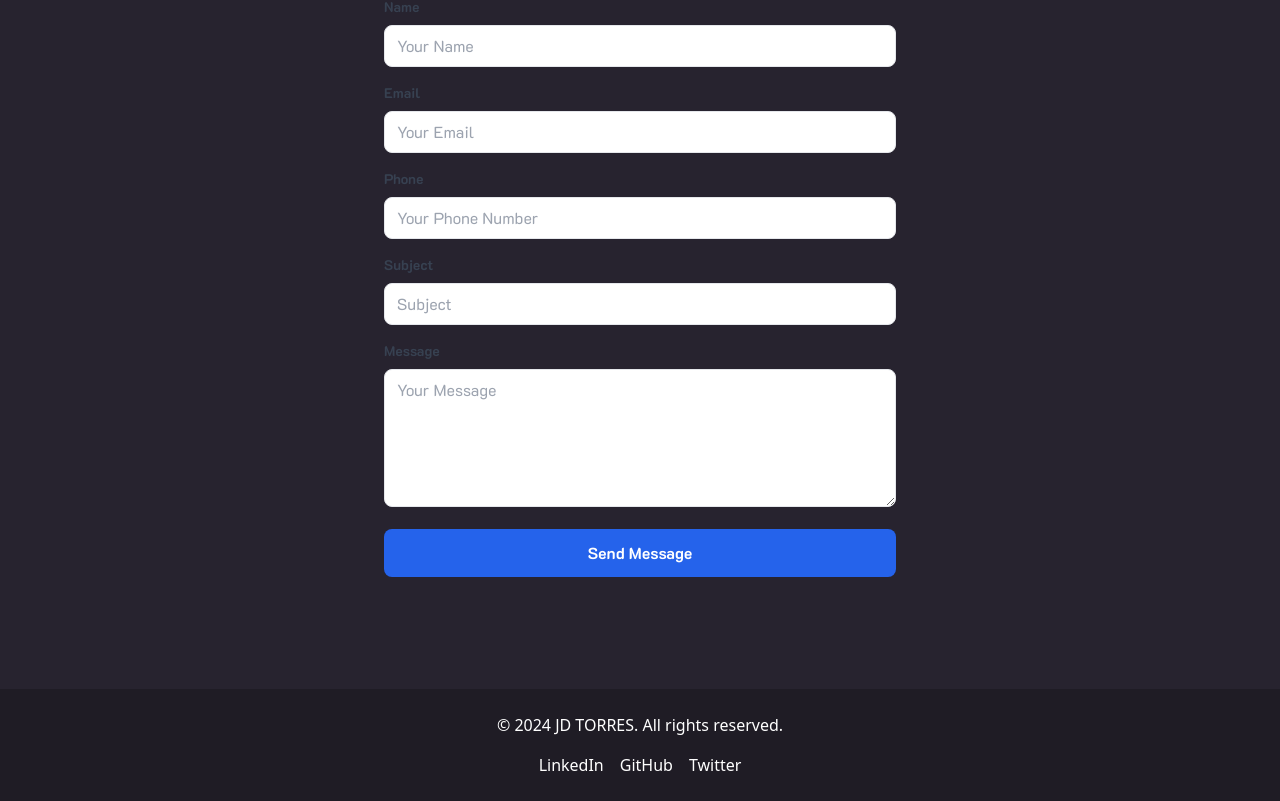
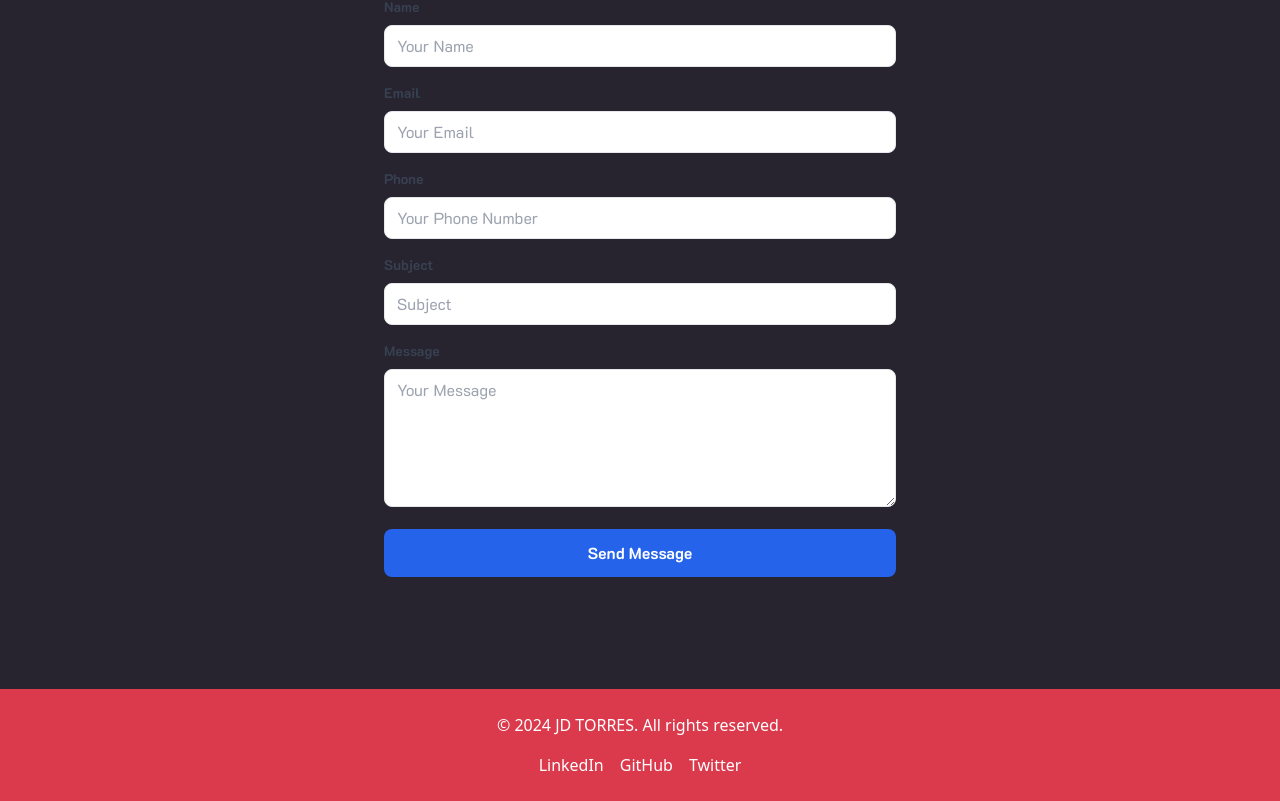
Before and after one commit to Juantorreser/web-dev-portfolio, a React (Vite) app: page / in a window 1280 px wide. Shown: the part 3520-4321 px from the top of the page. Built offline with nearby package versions, Linux system fonts and the light colour scheme.

Commit message:
Footer BG Updated

```diff
--- a/src/components/ui/Footer.jsx
+++ b/src/components/ui/Footer.jsx
@@ -3,7 +3,7 @@ import React from "react";
 
 const Footer = () => {
     return (
-        <footer className="py-6 bg-bg_sec text-white text-center">
+        <footer className="py-6 bg-pri text-white text-center">
             <div className="container mx-auto">
                 <p>&copy; 2024 JD TORRES. All rights reserved.</p>
                 <div className="mt-4">
```
